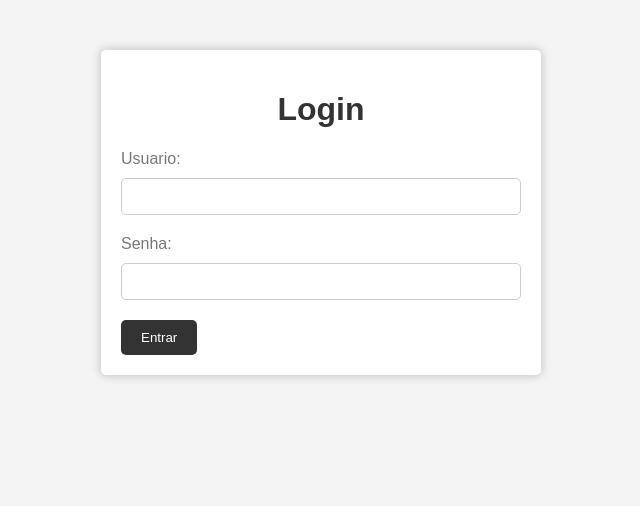
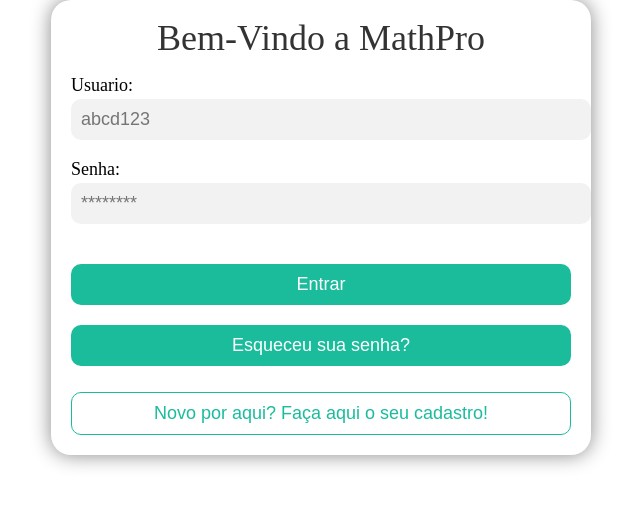
Before and after one commit to leonardo99i/plataformaCursos, a Flask app: page / in a window 1280 px wide. Shown: the top 506 px of the page, without its empty margins (319-959 px from the left). Run offline with Flask 3, Linux system fonts and the light colour scheme.

Commit message:
Novo estilo da pagina de login

```diff
--- a/static/css/login.css
+++ b/static/css/login.css
@@ -1,45 +1,64 @@
-body {
-	margin: 0;
-	padding: 0;
-	font-family: Arial, sans-serif;
-	background: #f4f4f4;
-}
-
   .login {
-	width: 400px;
-	margin: 50px auto;
-	background: #fff;
-	border-radius: 5px;
-	box-shadow: 0px 0px 10px 1px rgba(0,0,0,0.2);
+	background-color: #ffffff;
+	border-radius: 20px;
+	box-shadow: 0px 0px 20px #888888;
+	margin: auto;
+	max-width: 500px;
 	padding: 20px;
+	text-align: center;
   }
 
   .login h1 {
-	text-align: center;
-	color: #333;
+	color: #333333;
+	font-size: 36px;
+	margin-bottom: 20px;
   }
 
-.login form label {
-	display: block;
-	margin-bottom: 10px;
-	color: #777;
+  .login form {
+	display: flex;
+	flex-direction: column;
   }
 
-.login form input[type="text"],
-.login form input[type="password"] {
-	width: 100%;
-	padding: 10px;
-	border: 1px solid #ccc;
-	border-radius: 5px;
-	margin-bottom: 20px;
-	box-sizing: border-box;
+  .login label {
+	font-size: 18px;
+	margin-bottom: 5px;
+	text-align: left;
   }
 
-.login form input[type="submit"] {
-	background: #333;
-	color: #fff;
+  .login input[type="text"],
+  .login input[type="password"] {
+	background-color: #f2f2f2;
+	border-radius: 10px;
 	border: none;
-	padding: 10px 20px;
-	border-radius: 5px;
-	cursor: pointer;
+	font-size: 18px;
+	margin-bottom: 20px;
+	padding: 10px;
+	width: 100%;
   }
+
+  .login input[type="submit"] {
+	background-color: #1abc9c;
+	border-radius: 10px;
+	border: none;
+	color: #ffffff;
+	font-size: 18px;
+	margin-top: 20px;
+	padding: 10px;
+	width: 100%;
+  }
+
+  .login input[type="submit"]:hover {
+	background-color: #16a085;
+  }
+
+  .login input[type="submit"]:last-child {
+	background-color: #ffffff;
+	border: 1px solid #1abc9c;
+	color: #1abc9c;
+	margin-top: 10px;
+  }
+
+  .login input[type="submit"]:last-child:hover {
+	background-color: #1abc9c;
+	color: #ffffff;
+  }
--- a/static/css/reset.css
+++ b/static/css/reset.css
@@ -0,0 +1,48 @@
+html, body, div, span, applet, object, iframe,
+h1, h2, h3, h4, h5, h6, p, blockquote, pre,
+a, abbr, acronym, address, big, cite, code,
+del, dfn, em, img, ins, kbd, q, s, samp,
+small, strike, strong, sub, sup, tt, var,
+b, u, i, center,
+dl, dt, dd, ol, ul, li,
+fieldset, form, label, legend,
+table, caption, tbody, tfoot, thead, tr, th, td,
+article, aside, canvas, details, embed,
+figure, figcaption, footer, header, hgroup,
+menu, nav, output, ruby, section, summary,
+time, mark, audio, video {
+	margin: 0;
+	padding: 0;
+	border: 0;
+	font-size: 100%;
+	font: inherit;
+	vertical-align: baseline;
+}
+/* HTML5 display-role reset for older browsers */
+article, aside, details, figcaption, figure,
+footer, header, hgroup, menu, nav, section {
+	display: block;
+}
+body {
+	line-height: 1;
+}
+ol, ul {
+	list-style: none;
+}
+blockquote, q {
+	quotes: none;
+}
+blockquote:before, blockquote:after,
+q:before, q:after {
+	content: '';
+	content: none;
+}
+table {
+	border-collapse: collapse;
+	border-spacing: 0;
+}
+
+a {
+	color: inherit;
+	text-decoration: none;
+}
--- a/templates/login.html
+++ b/templates/login.html
@@ -1,18 +1,26 @@
 <!DOCTYPE html>
-<html>
+<html lang="pt-br">
 <head>
-	<title>Login - MathPro</title>
+    <meta charset="UTF-8">
+    <meta http-equiv="X-UA-Compatible" content="IE=edge">
+    <meta name="viewport" content="width=device-width, initial-scale=1.0">
+    <title>Login - MathPro</title>
 	<link rel="stylesheet" type="text/css" href="{{ url_for('static', filename='css/login.css') }}">
+    <link rel="stylesheet" type="text/css" href="{{ url_for('static', filename='css/reset.css') }}">
 </head>
+
 <body>
 	<div class="login">
-		<h1>Login</h1>
+		<h1>Bem-Vindo a MathPro</h1>
 		<form>
 			<label for="username">Usuario:</label>
-			<input type="text" id="username" name="username" required>
+			<input placeholder="abcd123" type="text" id="username" name="username" required>
 			<label for="password">Senha:</label>
-			<input type="password" id="password" name="password" required>
+			<input placeholder="********"  type="password" id="password" name="password" required>
 			<input type="submit" value="Entrar">
+            <input type="submit" value="Esqueceu sua senha?">
+            <br>
+            <input type="submit" value="Novo por aqui? Faça aqui o seu cadastro!">
 		</form>
 	</div>
 </body>
```
Lines whose indentation alone changed are shown as unchanged.
